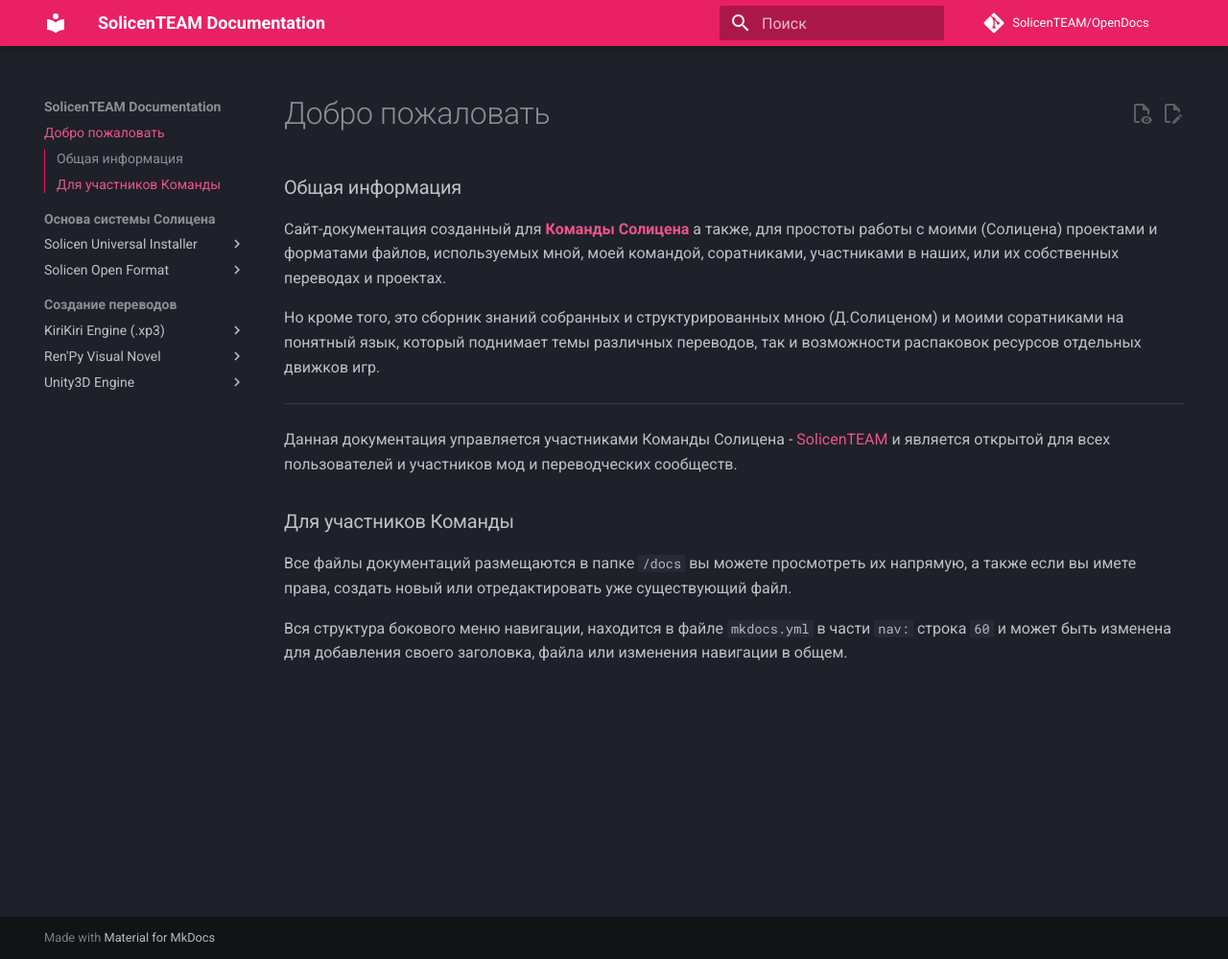
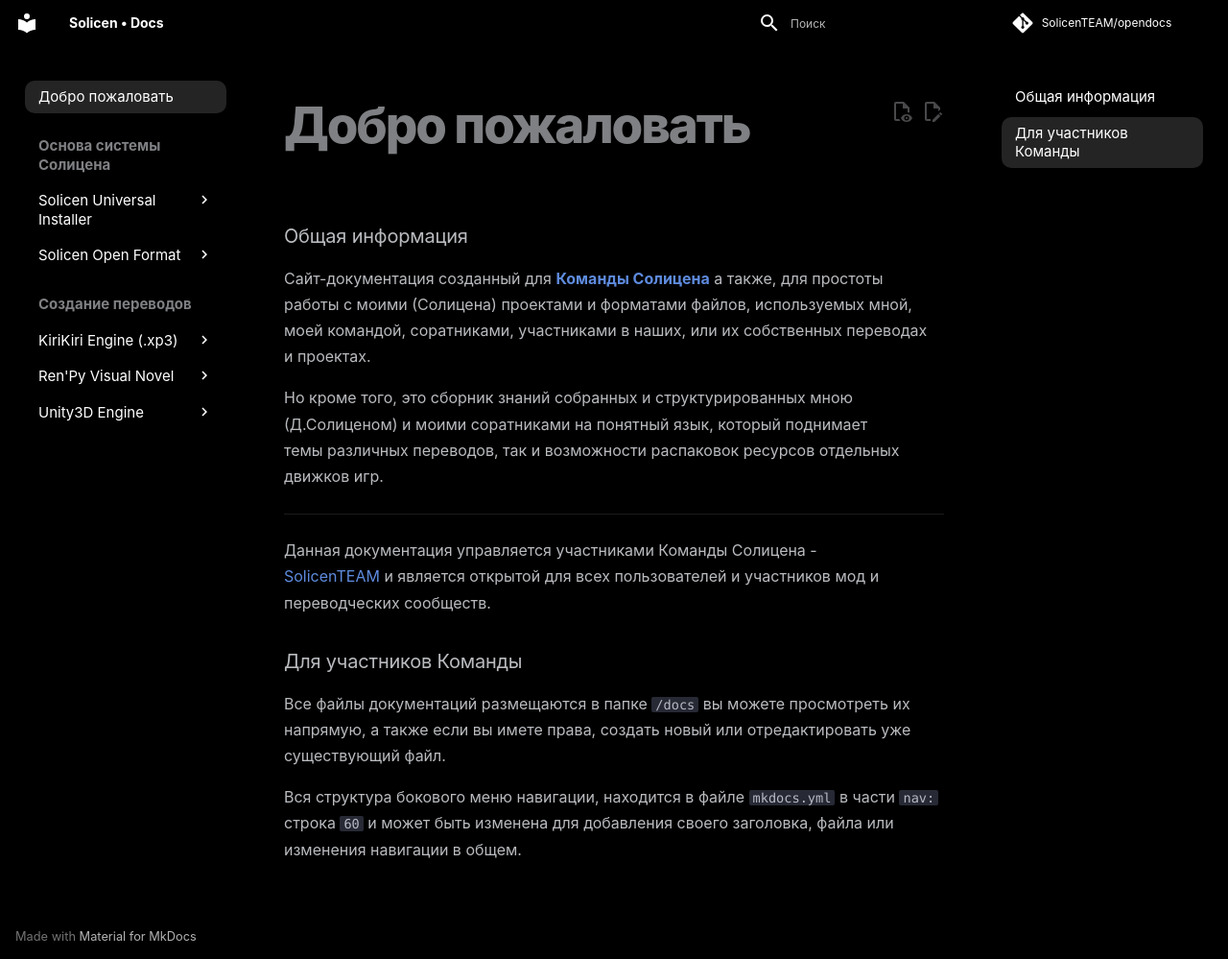
Before and after one commit to SolicenTEAM/OpenDocs, an MkDocs documentation site: the page built from docs/index.md, in a window 1280 px wide and 999 px high. Shown: the whole window at 96% size. Built offline with MkDocs 1.6.1 and Material for MkDocs 9.7.7, drawn with Linux system fonts in a browser that asks for light colours; comment, search, counter and statistics services are not loaded.

Commit message:
Update Style

```diff
--- /dev/null
+++ b/docs/extra.css
@@ -0,0 +1,261 @@
+/* Переопределение CSS-переменных для темы Material for MkDocs */
+
+/* Задаем основную светлую тему в стиле Wikipedia/shadcn/ui */
+:root {
+  --md-primary-fg-color: #111827; /* Темно-серый текст для лучшего контраста */
+  --md-primary-bg-color: #ffffff; /* Белый фон */
+
+  /* Цвет ссылок и акцентов */
+  --md-accent-fg-color: #2563eb; /* Более насыщенный синий */
+  --md-accent-fg-color--transparent: rgba(37, 99, 235, 0.1);
+
+  /* Шрифты, как в современных UI-китах (shadcn/ui) */
+  --md-text-font: -apple-system, BlinkMacSystemFont, "Segoe UI", Roboto, "Helvetica Neue", Arial, sans-serif;
+  --md-code-font: "SFMono-Regular", Consolas, "Liberation Mono", Menlo, monospace;
+
+  /* Убираем тени для более плоского, "википедийного" вида */
+  --md-shadow-z1: none;
+  --md-shadow-z2: none;
+  --md-shadow-z3: none;
+
+  /* Фон для блоков кода */
+  --md-code-bg-color: #f8f9fa; /* Светло-серый */
+  --md-code-fg-color: #111827;
+
+  /* Левая навигационная панель */
+  --md-nav-bg-color: #f8f9fa;
+  --md-nav-fg-color: #111827;
+  --md-nav-fg-color--active: #2563eb;
+  --md-nav-fg-color--hover: #2563eb;
+
+  /* Шапка сайта */
+  --md-header-bg-color: #ffffff;
+  --md-header-fg-color: #111827;
+}
+
+/* Добавляем легкую тень под шапку для отделения от контента */
+.md-header {
+  box-shadow: 0 1px 2px 0 rgba(0, 0, 0, 0.05);
+}
+
+.md-header__topic {
+font-size: 0.7rem !important;
+}
+
+.md-search__input {
+  font-size: .6rem;
+  border-radius: 20px;
+}
+
+[dir=ltr] .md-source__repository {
+  font-size: .6rem;
+}
+
+/* Более тонкие и современные полосы прокрутки */
+::-webkit-scrollbar {
+  width: 8px;
+  height: 8px;
+}
+::-webkit-scrollbar-thumb {
+  background-color: rgba(0,0,0,.2);
+  border-radius: 4px;
+}
+::-webkit-scrollbar-track {
+  background-color: transparent;
+}
+
+/* --- Улучшения типографики для лучшей читаемости --- */
+.md-typeset {
+  font-size: 16px; /* Стандартный размер шрифта для основного текста */
+  line-height: 1.7; /* Увеличиваем межстрочный интервал */
+}
+
+.md-typeset h1 {
+  font-size: 3.3em; /* Делаем главный заголовок крупнее */
+  font-weight: 800;
+  text-wrap-style: pretty;
+  letter-spacing: -0.04em; /* Слегка сжимаем буквы для плотности */
+
+}
+
+.md-typeset h2 {
+    border-bottom: 1px solid rgba(253, 254, 255, 0) !important;
+}
+
+.md-content {
+  padding: 20px;
+  justify-items: anchor-center;
+  max-width: 100vh;
+    text-wrap-style: pretty;
+}
+
+.md-content p {
+  max-width: 90vw;
+
+}
+
+.md-main__inner {
+    display: flex;
+    flex-direction: row;
+    justify-content:space-between;
+    padding: 10px;
+}
+
+.md-nav__link .md-ellipsis {
+  font-size: 15px;
+}
+
+.md-nav__item .md-nav__link--active, .md-nav__item .md-nav__link--active code {
+    background-color: #80808047;
+    border-radius: 10px;
+    padding: 10px;
+    color: white;
+}
+
+.md-nav__title {
+      font-size: 16px;
+      display: none;;
+}
+
+.md-nav__item .md-nav__link:hover, .md-nav__item .md-nav__link:hover code {
+    background-color: #8080803b;
+    border-radius: 10px;
+    color: white;
+}
+
+.md-nav__item .md-nav__link, .md-nav__item .md-nav__link code {
+    padding-left: 14px;
+    padding-right: 14px;
+    padding-bottom: 7px;
+    padding-top: 7px;
+    margin-top: 4px;
+    color: white;
+    text-wrap-style: pretty;
+}
+
+.md-typeset pre>code {
+  padding: 24px !important;
+  border-radius: 10px;
+    background-color: rgb(22 24 26);
+}
+
+.md-clipboard {
+  color: hsl(39.29deg 36.87% 61.57%) !important;
+}
+
+[dir=ltr] .md-typeset blockquote {
+      border-left: .2rem solid hsl(227.08deg 77.76% 51.09%) !important;
+  color: white;
+}
+
+.md-typeset h2 {
+  font-size: 1.8em;
+  font-weight: 700;
+  border-bottom: 1px solid #e5e7eb; /* Линия-разделитель для светлой темы */
+  padding-bottom: 0.3em;
+}
+
+/* --- Стилизация таблиц в духе shadcn/ui --- */
+.md-typeset table:not([class]) {
+  border-spacing: 0;
+  border-collapse: collapse;
+}
+
+.md-typeset table:not([class]) th {
+  background-color: transparent; /* Убираем фон у заголовков */
+  font-weight: 600;
+}
+
+.md-typeset table:not([class]) td, .md-typeset table:not([class]) th {
+  border-bottom: 1px solid #e5e7eb; /* Оставляем только нижние границы у ячеек */
+  padding: 12px 15px;
+}
+
+.md-typeset table:not([class]) tr:last-child td {
+  border-bottom: none; /* Убираем границу у последней строки */
+}
+
+/* --- Уменьшение высоты и типографики хедера --- */
+.md-header {
+  /* Уменьшаем высоту шапки. Стандартное значение 3.1rem */
+  height: .8rem;
+}
+
+.md-grid {
+  max-width: none;
+}
+
+/* Уменьшаем шрифт заголовка сайта в шапке */
+.md-header__topic {
+  font-size: 0.8rem;
+  font-weight: 600;
+}
+
+/* --- Стилизация информационных блоков (admonitions) в стиле shadcn/ui --- */
+.md-typeset .admonition {
+  border-radius: 0.5rem; /* Скругляем углы */
+  border-width: 1px;
+  border-style: solid;
+  box-shadow: none; /* Убираем стандартную тень */
+  font-size: 0.9rem;
+  padding: 1rem;
+}
+
+.md-typeset .admonition-title {
+  background-color: transparent; /* Убираем фон у заголовка */
+  border: none;
+  font-weight: 600;
+  margin: 0 0 0.5rem; /* Убираем отступы по умолчанию и добавляем нижний */
+  padding: 0;
+}
+
+.md-typeset .admonition.note,
+.md-typeset .admonition.seealso {
+  border-color: #e5e7eb;
+  background-color: #f8f9fa;
+}
+
+.md-typeset .admonition.info,
+.md-typeset .admonition.todo,
+.md-typeset .admonition.tip,
+.md-typeset .admonition.hint,
+.md-typeset .admonition.important {
+  border-color: #dbeafe;
+  background-color: #eff6ff;
+}
+
+.md-typeset .admonition.success,
+.md-typeset .admonition.check,
+.md-typeset .admonition.done {
+  border-color: #dcfce7;
+  background-color: #f0fdf4;
+}
+
+.md-typeset .admonition.warning,
+.md-typeset .admonition.caution,
+.md-typeset .admonition.attention {
+  border-color: #fee2e2;
+  background-color: #fef2f2;
+}
+
+.md-typeset .admonition.failure,
+.md-typeset .admonition.fail,
+.md-typeset .admonition.missing,
+.md-typeset .admonition.danger,
+.md-typeset .admonition.error,
+.md-typeset .admonition.bug {
+  border-color: #fee2e2;
+  background-color: #fef2f2;
+}
+
+[data-md-color-scheme=slate] {
+--md-default-bg-color: hsl(0deg 0% 0%);
+.md-footer-meta {
+  background-color: black;
+}
+
+}
+
+[data-md-color-primary=black] .md-header {
+  background-color: black;
+}
--- a/mkdocs.yml
+++ b/mkdocs.yml
@@ -1,9 +1,14 @@
-site_name: SolicenTEAM Documentation
-repo_url: https://github.com/SolicenTEAM/OpenDocs
-repo_name: SolicenTEAM/OpenDocs
+site_name: "Solicen • Docs"
+repo_url: https://github.com/SolicenTEAM/opendocs
+repo_name: SolicenTEAM/opendocs
 edit_uri: edit/main/docs/
+
+extra_css: [extra.css]
 theme:
   name: material
+  palette:
+      scheme: slate
+      primary: black
   features:
     - navigation.indexes
     - navigation.path
@@ -12,19 +17,20 @@
     - navigation.tracking
     - navigation.expand
     - navigation.prune
+    - navigation.instant.progress
     - header.autohide
-    - toc.integrate
+    - toc.follow
     - search.suggest
+    - search.share
     - search.highlight
     - content.tabs.link
     - content.code.annotate
+    - content.tooltips
     - content.code.copy
+    - content.code.select
     - content.action.edit
     - content.action.view
   language: ru
-  palette:
-    - scheme: slate
-      primary: pink
   markdown_extensions:
   - footnotes
   - attr_list
```
